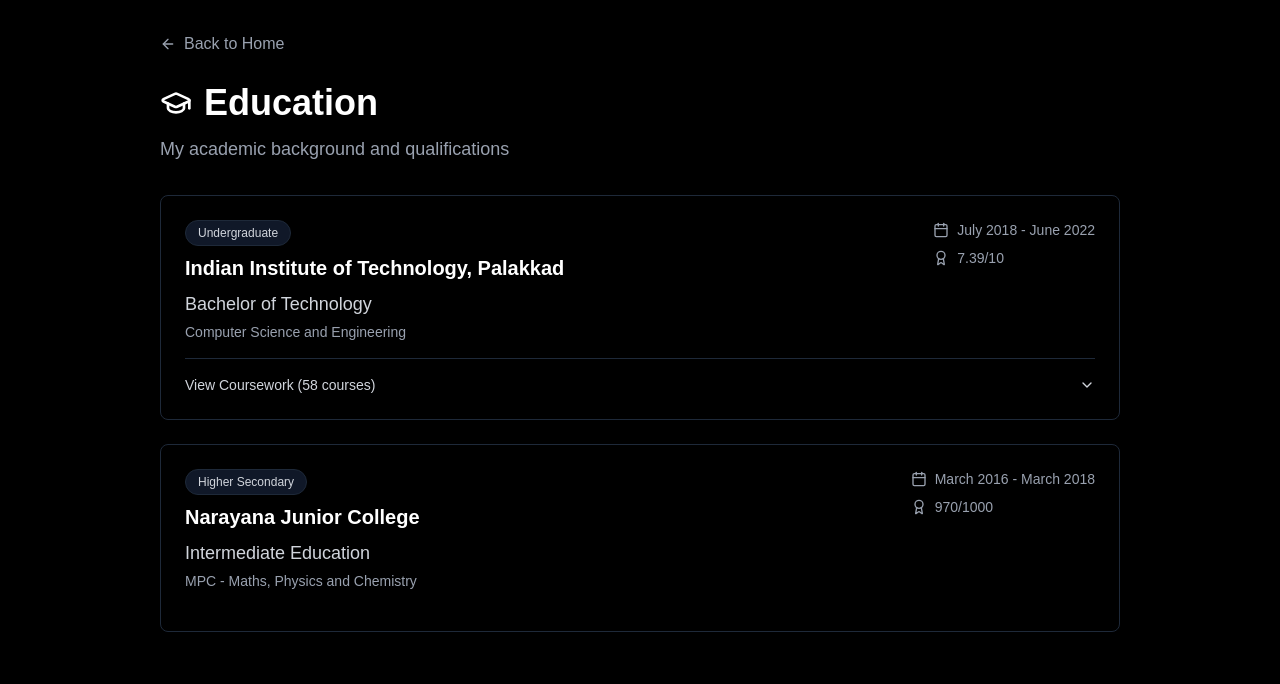
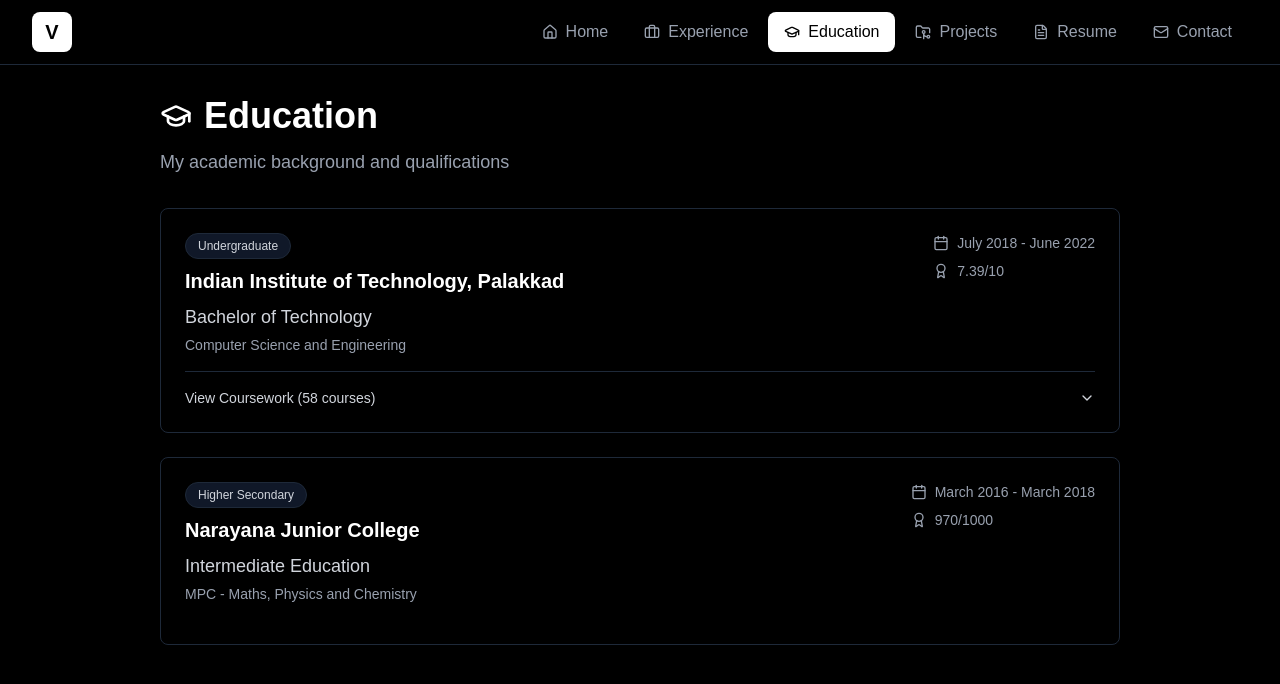
Before and after one commit to vipul43/vipulsme, a Next.js app: page /education in a window 1280 px wide. Shown: the top 684 px of the page. Built offline with nearby package versions, Linux system fonts and the light colour scheme.

Commit message:
refactor(navigation): consolidate back navigation into reusable Navigation component

```diff
--- a/app/components/ContactCard.tsx
+++ b/app/components/ContactCard.tsx
@@ -35,7 +35,7 @@
     {
       icon: <Linkedin className="h-6 w-6 text-black" />,
       label: "LinkedIn",
-      value: "Sai Vipul Mohan",
+      value: "Sai Vipul Mohan Veludandi",
       href: "https://www.linkedin.com/in/sai-vipul-mohan/",
     },
     {
--- a/app/components/ResumeViewer.tsx
+++ b/app/components/ResumeViewer.tsx
@@ -1,8 +1,8 @@
 "use client";
 
 import { useState, useEffect } from "react";
-import Link from "next/link";
-import { Download, ArrowLeft } from "lucide-react";
+import { Download } from "lucide-react";
+import Navigation from "./Navigation";
 
 export default function ResumeViewer() {
   const [isLoading, setIsLoading] = useState(true);
@@ -18,17 +18,8 @@
 
   return (
     <div className="min-h-screen bg-black">
-      <div className="mx-auto max-w-6xl px-4 py-8 sm:px-6 lg:px-8">
-        <div className="mb-6">
-          <Link
-            href="/"
-            className="inline-flex items-center gap-2 text-gray-400 transition-colors hover:text-white"
-          >
-            <ArrowLeft className="h-4 w-4" />
-            <span>Back to Home</span>
-          </Link>
-        </div>
-
+      <Navigation />
+      <div className="mx-auto max-w-6xl px-4 pt-24 pb-8 sm:px-6 lg:px-8">
         <div className="overflow-hidden rounded-xl border border-gray-800 bg-black shadow-2xl">
           <div className="border-b border-gray-800 px-6 py-4">
             <div className="flex flex-col gap-4 sm:flex-row sm:items-center sm:justify-between">
--- a/app/contact/page.tsx
+++ b/app/contact/page.tsx
@@ -1,7 +1,6 @@
 import { Metadata } from "next";
-import Link from "next/link";
-import { ArrowLeft } from "lucide-react";
 import ContactCard from "../components/ContactCard";
+import Navigation from "../components/Navigation";
 
 export const metadata: Metadata = {
   title: "Contact | Vipul",
@@ -11,17 +10,8 @@
 export default function ContactPage() {
   return (
     <div className="min-h-screen bg-black">
-      <div className="mx-auto max-w-4xl px-4 py-8 sm:px-6 lg:px-8">
-        <div className="mb-6">
-          <Link
-            href="/"
-            className="inline-flex items-center gap-2 text-gray-400 transition-colors hover:text-white"
-          >
-            <ArrowLeft className="h-4 w-4" />
-            <span>Back to Home</span>
-          </Link>
-        </div>
-
+      <Navigation />
+      <div className="mx-auto max-w-4xl px-4 pt-24 pb-8 sm:px-6 lg:px-8">
         <div className="overflow-hidden rounded-xl border border-gray-800 bg-black shadow-2xl">
           <div className="border-b border-gray-800 px-6 py-8">
             <h1 className="mb-2 text-3xl font-bold text-white">Get in Touch</h1>
--- a/app/education/page.tsx
+++ b/app/education/page.tsx
@@ -1,7 +1,7 @@
 import { Metadata } from "next";
-import Link from "next/link";
-import { ArrowLeft, GraduationCap } from "lucide-react";
+import { GraduationCap } from "lucide-react";
 import EducationCard from "../components/EducationCard";
+import Navigation from "../components/Navigation";
 
 export const metadata: Metadata = {
   title: "Education | Vipul",
@@ -455,17 +455,8 @@
 export default function EducationPage() {
   return (
     <div className="min-h-screen bg-black">
-      <div className="mx-auto max-w-5xl px-4 py-8 sm:px-6 lg:px-8">
-        <div className="mb-6">
-          <Link
-            href="/"
-            className="inline-flex items-center gap-2 text-gray-400 transition-colors hover:text-white"
-          >
-            <ArrowLeft className="h-4 w-4" />
-            <span>Back to Home</span>
-          </Link>
-        </div>
-
+      <Navigation />
+      <div className="mx-auto max-w-5xl px-4 pt-24 pb-8 sm:px-6 lg:px-8">
         <div className="mb-8">
           <div className="mb-3 flex items-center gap-3">
             <GraduationCap className="h-8 w-8 text-white" />
--- a/app/experience/page.tsx
+++ b/app/experience/page.tsx
@@ -1,7 +1,7 @@
 import { Metadata } from "next";
-import Link from "next/link";
-import { ArrowLeft, Briefcase } from "lucide-react";
+import { Briefcase } from "lucide-react";
 import ExperienceCard from "../components/ExperienceCard";
+import Navigation from "../components/Navigation";
 
 export const metadata: Metadata = {
   title: "Experience | Vipul",
@@ -127,17 +127,8 @@
 export default function ExperiencePage() {
   return (
     <div className="min-h-screen bg-black">
-      <div className="mx-auto max-w-5xl px-4 py-8 sm:px-6 lg:px-8">
-        <div className="mb-6">
-          <Link
-            href="/"
-            className="inline-flex items-center gap-2 text-gray-400 transition-colors hover:text-white"
-          >
-            <ArrowLeft className="h-4 w-4" />
-            <span>Back to Home</span>
-          </Link>
-        </div>
-
+      <Navigation />
+      <div className="mx-auto max-w-5xl px-4 pt-24 pb-8 sm:px-6 lg:px-8">
         <div className="mb-8">
           <div className="mb-3 flex items-center gap-3">
             <Briefcase className="h-8 w-8 text-white" />
--- a/app/projects/page.tsx
+++ b/app/projects/page.tsx
@@ -1,7 +1,7 @@
 import { Metadata } from "next";
-import Link from "next/link";
-import { ArrowLeft, FolderGit2 } from "lucide-react";
+import { FolderGit2 } from "lucide-react";
 import ProjectCard from "../components/ProjectCard";
+import Navigation from "../components/Navigation";
 
 export const metadata: Metadata = {
   title: "Projects | Vipul",
@@ -60,17 +60,8 @@
 export default function ProjectsPage() {
   return (
     <div className="min-h-screen bg-black">
-      <div className="mx-auto max-w-5xl px-4 py-8 sm:px-6 lg:px-8">
-        <div className="mb-6">
-          <Link
-            href="/"
-            className="inline-flex items-center gap-2 text-gray-400 transition-colors hover:text-white"
-          >
-            <ArrowLeft className="h-4 w-4" />
-            <span>Back to Home</span>
-          </Link>
-        </div>
-
+      <Navigation />
+      <div className="mx-auto max-w-5xl px-4 pt-24 pb-8 sm:px-6 lg:px-8">
         <div className="mb-8">
           <div className="mb-3 flex items-center gap-3">
             <FolderGit2 className="h-8 w-8 text-white" />
```
